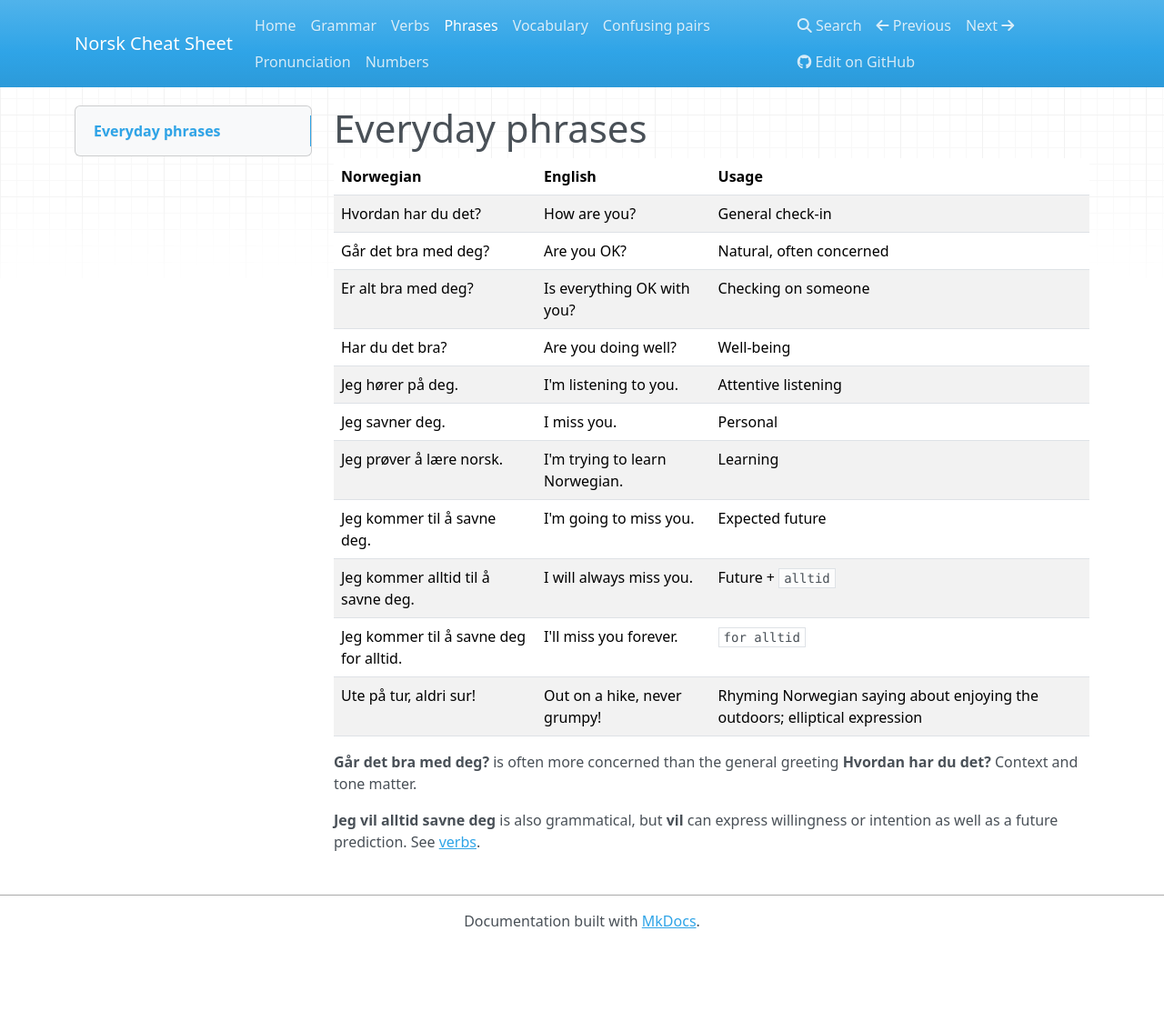
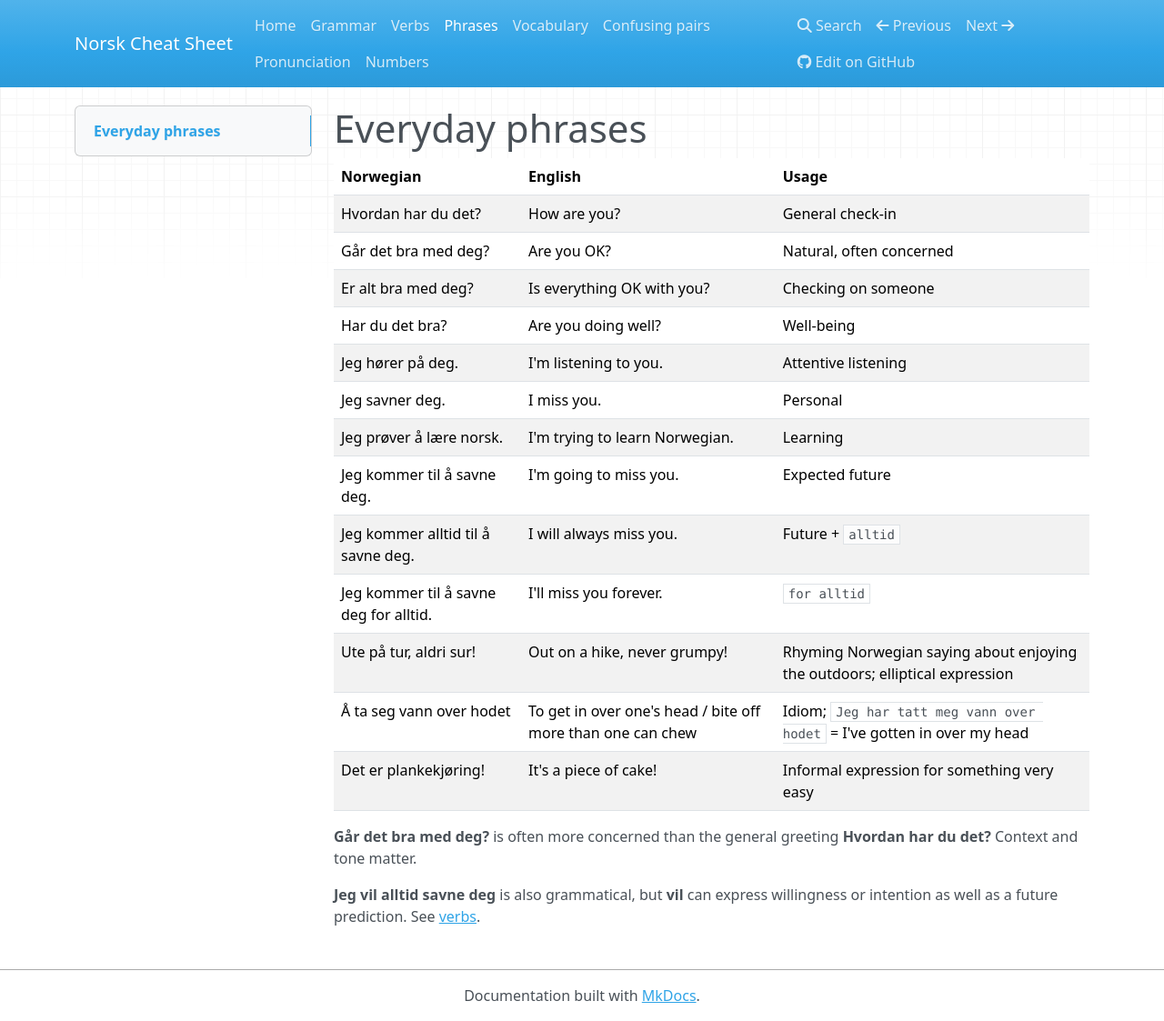
Before and after one commit to timsnyder/norsk-cheatsheet, an MkDocs documentation site: the page built from docs/phrases.md, in a window 1280 px wide and 1123 px high. Shown: the whole window at 91% size. Built offline with MkDocs 1.6.1, drawn with Linux system fonts in a browser that asks for light colours; nearby versions of some CDN libraries.

Commit message:
Add Norwegian idioms and favorite vocabulary

```diff
--- a/docs/phrases.md
+++ b/docs/phrases.md
@@ -13,6 +13,8 @@
 | Jeg kommer alltid til å savne deg. | I will always miss you. | Future + `alltid` |
 | Jeg kommer til å savne deg for alltid. | I'll miss you forever. | `for alltid` |
 | Ute på tur, aldri sur! | Out on a hike, never grumpy! | Rhyming Norwegian saying about enjoying the outdoors; elliptical expression |
+| Å ta seg vann over hodet | To get in over one's head / bite off more than one can chew | Idiom; `Jeg har tatt meg vann over hodet` = I've gotten in over my head |
+| Det er plankekjøring! | It's a piece of cake! | Informal expression for something very easy |
 
 **Går det bra med deg?** is often more concerned than the general greeting
 **Hvordan har du det?** Context and tone matter.
```
